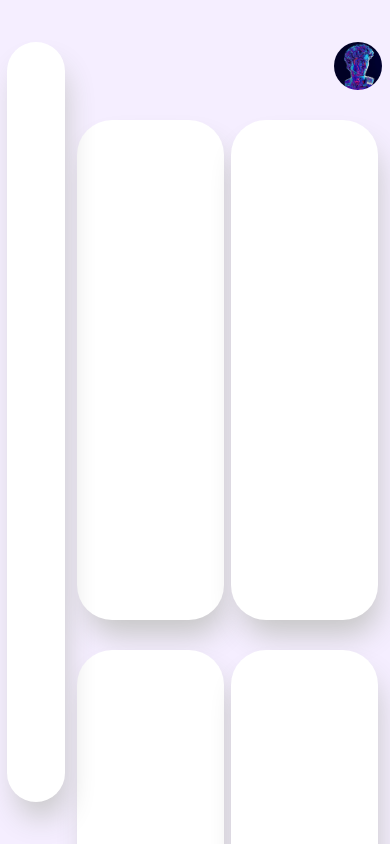
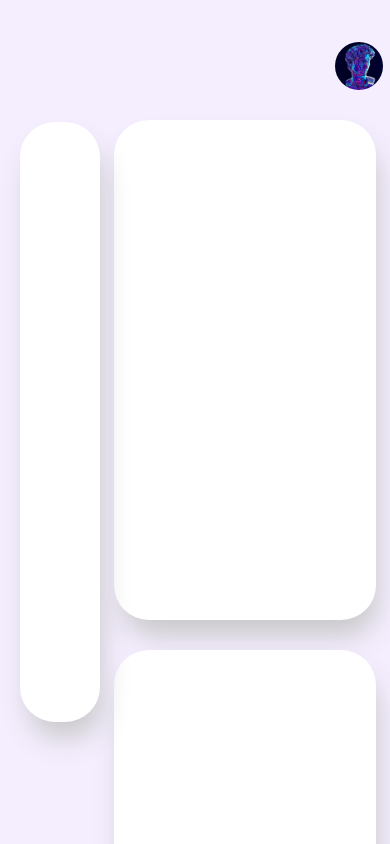
Before and after one commit to theClassBoard/theClassBoardViews, a React (Create React App) app: page / in a window 390 px wide. Shown: the top 844 px of the page. Built offline with nearby package versions, Linux system fonts and the light colour scheme.

Commit message:
Adapted sidemenu for tablet screen sizes

```diff
--- a/src/Common/Navigation/Navigation.styled.ts
+++ b/src/Common/Navigation/Navigation.styled.ts
@@ -16,6 +16,10 @@ export const SideMenuContainer = styled.header`
     display: flex;
     justify-content: flex-end;
     align-items: center;
+
+    @media all and (max-width: 1024px){
+        width: auto;
+    }
 `
 
 export const Nav = styled.nav`
@@ -32,4 +36,10 @@ export const Nav = styled.nav`
     & a {
         color: inherit;
     }
+
+    @media all and (max-width: 1024px){
+        height: min(600px, 100vh);
+        width: 80px;
+        margin-left: 20px;
+    }
 `
--- a/src/Layout/Layout.styled.ts
+++ b/src/Layout/Layout.styled.ts
@@ -12,6 +12,12 @@ export const LayoutContainer = styled.section`
     color: ${textColor};
 `
 
+export const OutletContainer = styled.section`
+    height: fit-content;
+    flex-grow: 1;
+    flex-shrink: 1;
+`
+
 /*
     Initially the height of the section is maintained by the side panel which itself has a height of 100vh.
     If the height of the outlet exceeds 1080px (the max-height of the side-panel) the container will grow accordingly.
--- a/src/Layout/Layout.tsx
+++ b/src/Layout/Layout.tsx
@@ -8,7 +8,9 @@ const Layout:FC = () => {
   return (
     <S.LayoutContainer>
         <Navigation/>
-        <Outlet/>
+        <S.OutletContainer>
+          <Outlet/>
+        </S.OutletContainer>
     </S.LayoutContainer>
   )
 }
--- a/src/Pages/Home/Home.styled.ts
+++ b/src/Pages/Home/Home.styled.ts
@@ -53,6 +53,10 @@ export const CardContainer = styled.div`
     justify-items: center;
     align-content: center;
     row-gap: 30px;
+
+    @media all and (max-width: 1024px){
+        grid-template-columns: 1fr;
+    }
 `
 
 export const Card = styled.div`
```
